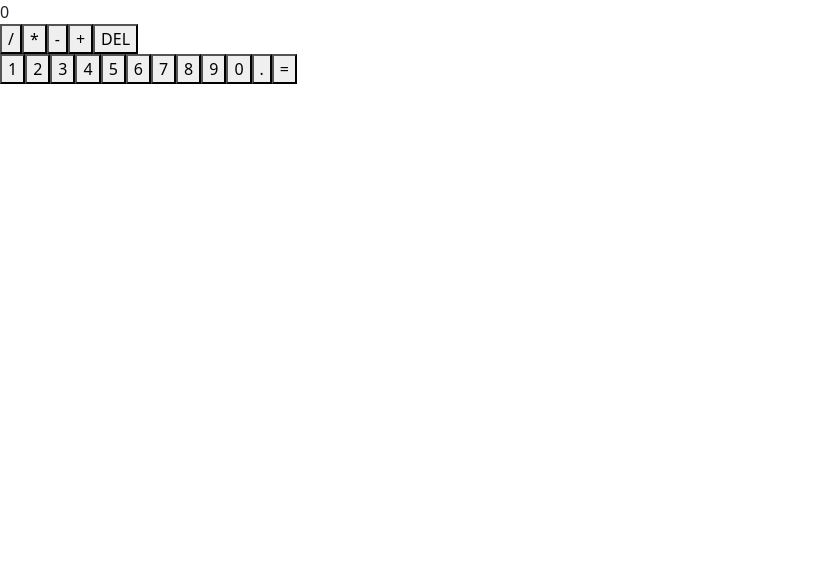
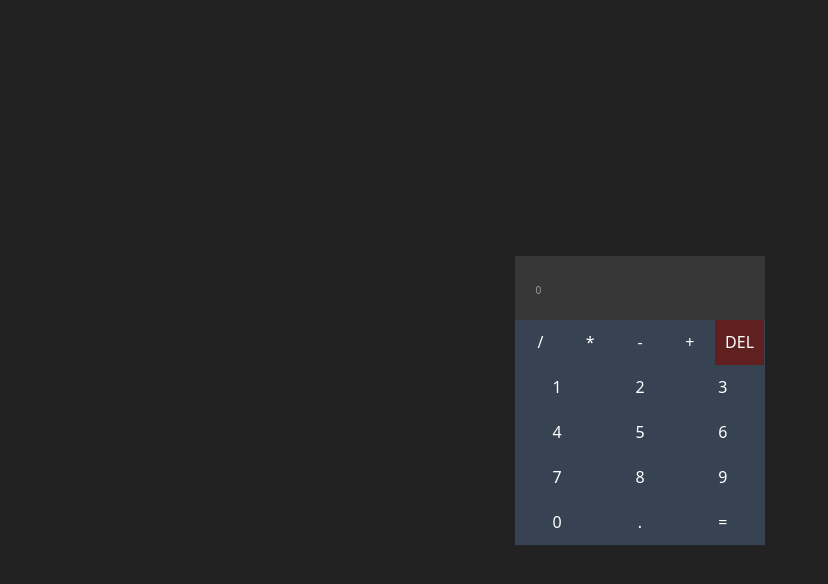
Before and after one commit to priyan1995/React-fundamenals, a React (Create React App) app: page /calculator in a window 1280 px wide. Shown: the top 584 px of the page, without its empty margins (0-828 px from the left). Built offline with nearby package versions, Linux system fonts and the light colour scheme.

Commit message:
styles added

```diff
--- a/src/calculator/calculator.css
+++ b/src/calculator/calculator.css
@@ -0,0 +1,65 @@
+.pd-calc-wrapper{
+    display: flex;
+    justify-content: center;
+    align-items: center;
+    height: 100vh;
+    background: #222222;
+}
+
+.pd-calculator{
+    background: #374353;
+}
+
+.pd-calc-digits,
+.pd-calc-operators{
+    display: flex;
+    flex-wrap: wrap;
+}
+
+.pd-calc-digits button{
+    flex: 0 0 33.33%;
+    min-width: 33.33%;
+    color: white;
+    background: #374353;
+    min-height: 45px;
+}
+
+.pd-calc-operators button{
+    flex: 0 0 20%;
+    min-width: 20%;
+    color: white;
+    background: #374353;
+    min-height: 45px;
+}
+
+.pd-calc-display{
+    color: white;
+    padding: 20px;
+    background: #373737;
+}
+
+.pd-calc-display span:first-child{
+    color: #9c9c9c;
+    font-size: 10px;
+    margin-right: 5px;
+}
+
+button{
+    transition: 0.5s all;
+    border: none;
+}
+
+button:hover{
+    transition: 0.5s all;
+    background: #455366;
+}
+
+.pd-calc-operators button:last-child{
+    background: #602020;
+    transition: 0.5s;
+}
+
+.pd-calc-operators button:last-child:hover{
+    background: #753131;
+    transition: 0.5s;
+}
```
